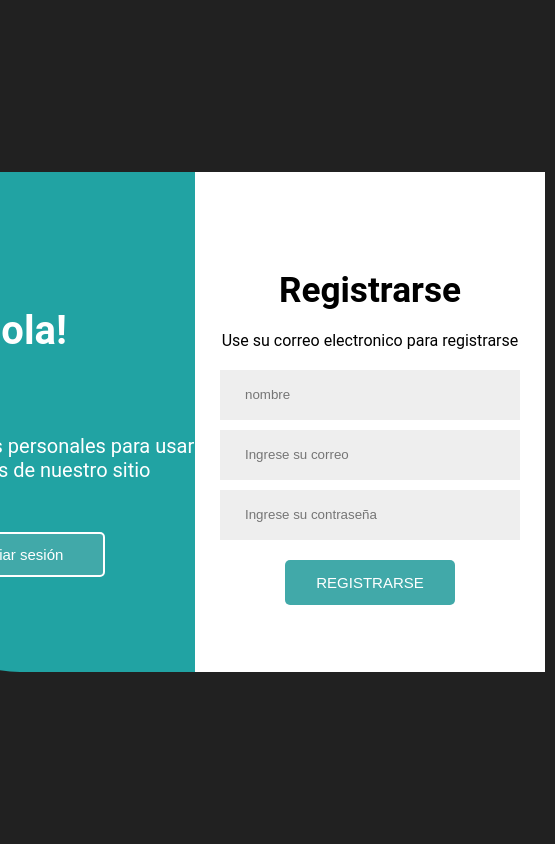
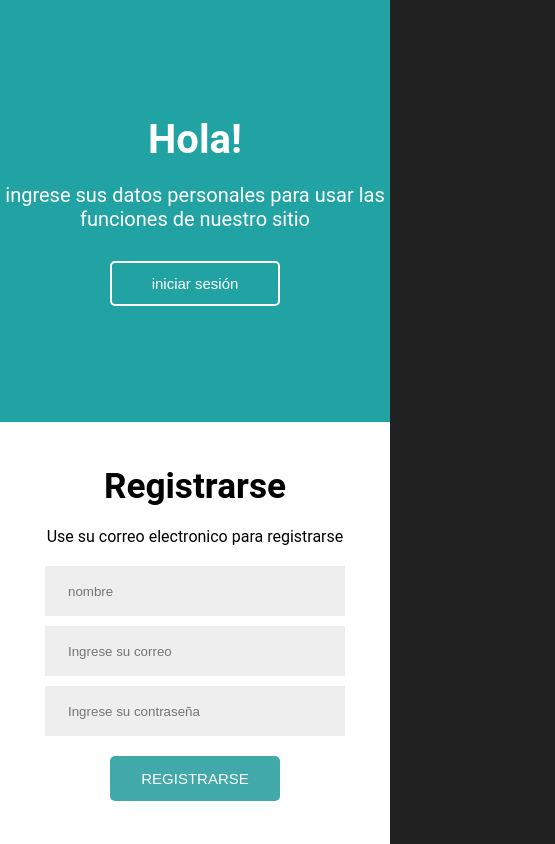
Before and after one commit to angeldavidmarin/Proyecto_Integrador_Cuarto_Semestre, a plain HTML site: page code/html/login.html in a window 390 px wide. Both pictures are taken after a click on the button "registrarse". Shown: the whole page, 555 px wide, since content can reach past the window. Drawn offline with nearby package versions, Linux system fonts and the light colour scheme.

Commit message:
se realizo el desing de mobile, actualmente login responsive, falta agregar un header para volver al index en caso de que el usuario no quiea iniciar sesion, y hacer que para poder reservar, tenga que crearse una cuenta o inicar sesion

```diff
--- a/code/css/styles_login.css
+++ b/code/css/styles_login.css
@@ -4,8 +4,10 @@
     --fondo-oscuro: rgba(0, 0, 0, 0.871);
 }
 
-*{
-    box-sizing: border-box;
+* {
+  box-sizing: border-box;
+  margin: 0;
+  padding: 0;
 }
 
 html{
@@ -26,21 +28,20 @@
 }
 main .container{
     width: 100%;
-    max-width: 700px;
-    min-height: 500px;
     color:white;
-    margin: 10px;
+    /* margin: 10px; */
     height: 500px;
     width: 700px;
     display: flex;
     flex-direction: row;
     /* border: 1px solid; */
     position: relative;
+    overflow: hidden;
 }
 
 .container-form{
     width: 100%;
-    /* border: 2px solid blue; */
+    border: 2px solid blue;
     overflow: hidden;
 
 }
@@ -50,7 +51,7 @@
     padding-top: 10px;
 }
 .container-form form{
-    /* border: 2px solid white; */
+    /* border: 2px solid blue; */
     height: 100%;
     display: flex;
     flex-direction: column;
@@ -133,6 +134,7 @@
 
 /* welcome */
 .container-welcome{
+    border: 2px;
     position: absolute;
     width: 50%;
     height: 100%;
@@ -159,8 +161,8 @@
     flex-direction: column;
     align-items: center;
     gap: 20px;
-    color: rgb(255, 255, 255);;
-    transition: transform 0.5s ease-in-out, background-color 0.5s ease-in-out, color 0.5s ease-in-out; ;
+    color: rgb(255, 255, 255);
+    transition: transform 0.5s ease-in-out, background-color 0.5s ease-in-out, color 0.5s ease-in-out;
 }
 
 .welcome-sign-in{
@@ -175,6 +177,7 @@
 }
 .container-welcome .button{
     border: 2px solid rgb(255, 255, 255);
+    background-color: transparent;
 
 }
 .container-welcome .button:hover{
@@ -188,3 +191,91 @@
 .container.toggle .welcome-sign-up{
     transform: translateX(-100%);
 }
+/* mobile  */
+@media (max-width:750px){
+
+
+    html, body {
+        width: 100%;
+        height: 100dvh;
+        background-color: rgba(0, 0, 0, 0.871);
+        overflow: hidden;
+    }
+
+    main {
+        width: 100%;
+        height: 100%;
+        display: flex;
+    }
+
+    main .container {
+        width: 100%;
+        height: 100%;
+        position: relative;
+        display: flex;
+        flex-direction: column;
+    }
+    .container-form form{
+        position: absolute;
+        width: 100%;
+        height: 50%;
+        top: 0;
+        left: 0%;
+        display: flex;
+    }
+
+
+    main .container-welcome {
+        width: 100%;
+        height: 50%;
+        top: auto;
+        bottom: 0;
+        transform: translateY(0);
+        border-radius: 0;
+        z-index: 10;
+        transition: transform 0.7s ease-in-out;
+    }
+
+    .welcome-sign-up{
+        padding-bottom: 100px;
+        padding-top:140px;
+    }
+    .welcome-sign-in {
+        padding-top: 100px;
+        padding-bottom: 100px;
+        transform: translateY(100%);
+
+    }
+    /* animacion de welcome y form */
+    /* welcome */
+    .container.toggle .container-welcome {
+        transition: transform 0.7s ease-in-out;
+        transform: translateY(-100%);
+        border-radius: 0;
+    }
+    .container.toggle .welcome-sign-in {
+        transition: transform 0.7s ease-in-out;
+        transform: translateY(0);
+    }
+    .container.toggle .welcome-sign-up {
+        transition: transform 0.7s ease-in-out;
+        transform: translateY(-100%);
+    }
+    /* form */
+   .container-form form.sign-in{
+        transition: transform 0.7s ease-in-out;
+        z-index: 1;
+    }
+    .container-form form.sign-up{
+        transition: transform 0.7s ease-in-out;
+        transform: translateY(0%);
+    }
+    .container.toggle .container-form form.sign-up{
+        transition: transform 0.7s ease-in-out;
+        transform: translateY(100%);
+    }
+    .container.toggle .container-form form.sign-in{
+        transition: transform 0.7s ease-in-out;
+        transform: translateY(-100%);
+    }
+}
--- a/code/html/login.html
+++ b/code/html/login.html
@@ -2,7 +2,7 @@
 <html lang="es">
 <head>
 	<meta charset="utf-8">
-	<meta name="viewport" content="width=device-width, initial-scale=1">
+	<meta name="viewport" content="width=device-width, initial-scale=1.0">
 	<title>SpotVia</title>
 	<link rel="stylesheet" href="../css/styles_login.css">
 </head>
```
